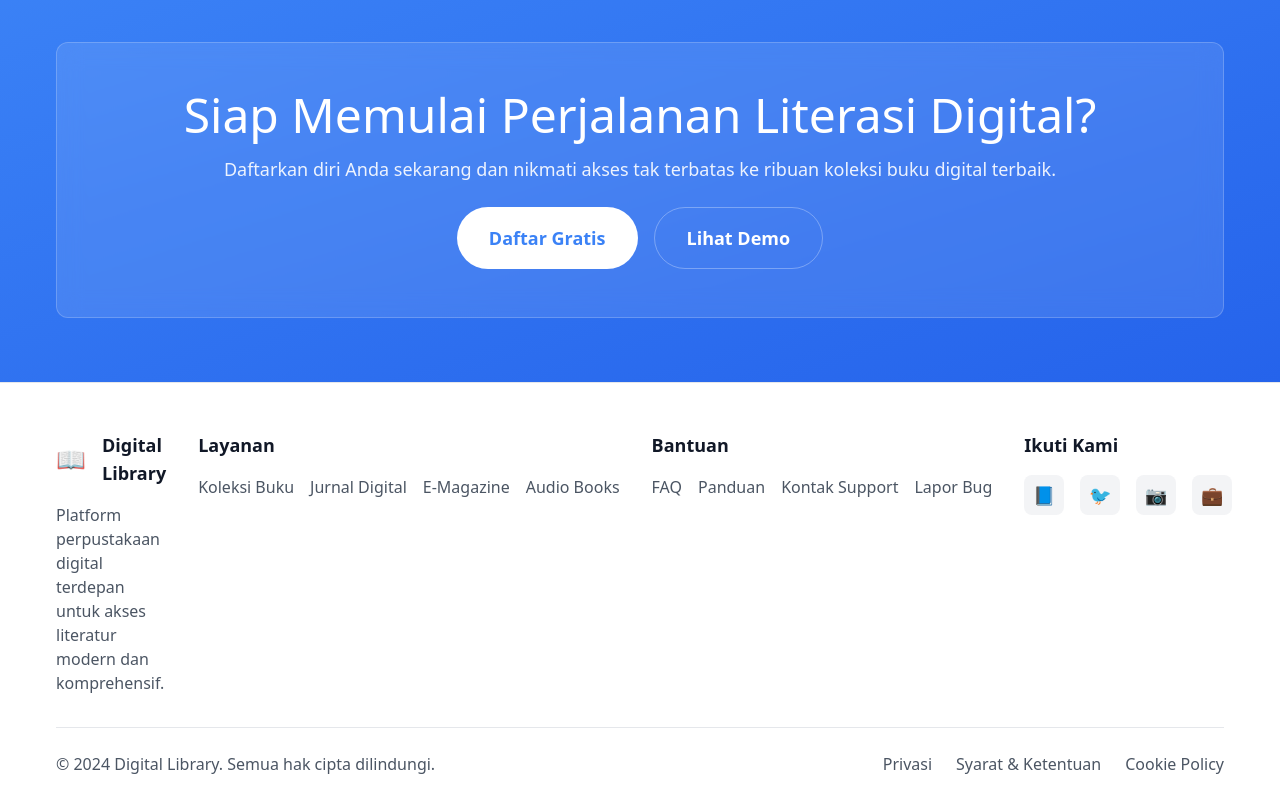
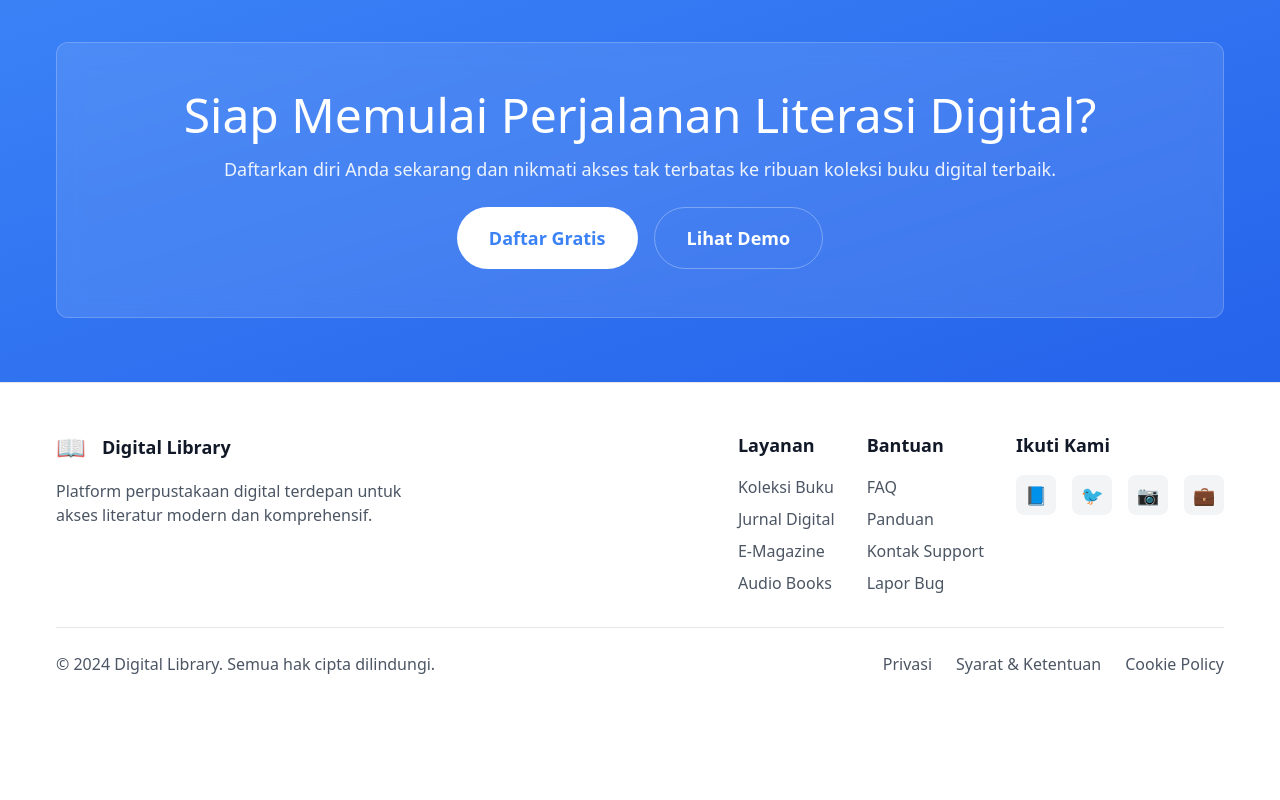
Before and after one commit to Zedts/digital_library_webs, a React (Vite) app: page / in a window 1280 px wide. Shown: the part 3169-3969 px from the top of the page. After the commit the page ends 3869 px from the top, so only its background shows below. Built offline with nearby package versions, Linux system fonts and the light colour scheme.

Commit message:
Fix Footer Dashboard

```diff
--- a/src/pages/Dashboard.jsx
+++ b/src/pages/Dashboard.jsx
@@ -297,7 +297,7 @@ const Dashboard = () => {
       {/* Footer */}
       <footer className="bg-white dark:bg-gray-900 border-t border-gray-200 dark:border-gray-700 pt-12 pb-6">
         <div className="max-w-screen-large mx-auto px-4">
-          <div className="flex flex-col lg:flex-row justify-between items-start gap-8">
+          <div className="flex flex-col lg:flex-row justify-between items-start gap-8 lg:gap-12">
             <div className="flex-1 max-w-sm">
               <div className="flex items-center gap-4 mb-4">
                 <div className="text-2xl">📖</div>
@@ -308,10 +308,10 @@ const Dashboard = () => {
               </p>
             </div>
 
-            <div className="flex flex-col md:flex-row gap-8 items-start">
+            <div className="flex flex-col md:flex-row gap-8 items-start md:items-start">
               <div className="min-w-max">
                 <h4 className="text-lg font-semibold text-gray-900 dark:text-white mb-4">Layanan</h4>
-                <ul className="list-none p-0 flex flex-wrap gap-4">
+                <ul className="list-none p-0 flex flex-col gap-2">
                   <li><a href="#" className="text-gray-600 dark:text-gray-300 no-underline transition-colors duration-300 hover:text-blue-500">Koleksi Buku</a></li>
                   <li><a href="#" className="text-gray-600 dark:text-gray-300 no-underline transition-colors duration-300 hover:text-blue-500">Jurnal Digital</a></li>
                   <li><a href="#" className="text-gray-600 dark:text-gray-300 no-underline transition-colors duration-300 hover:text-blue-500">E-Magazine</a></li>
@@ -321,7 +321,7 @@ const Dashboard = () => {
 
               <div className="min-w-max">
                 <h4 className="text-lg font-semibold text-gray-900 dark:text-white mb-4">Bantuan</h4>
-                <ul className="list-none p-0 flex flex-wrap gap-4">
+                <ul className="list-none p-0 flex flex-col gap-2">
                   <li><a href="#" className="text-gray-600 dark:text-gray-300 no-underline transition-colors duration-300 hover:text-blue-500">FAQ</a></li>
                   <li><a href="#" className="text-gray-600 dark:text-gray-300 no-underline transition-colors duration-300 hover:text-blue-500">Panduan</a></li>
                   <li><a href="#" className="text-gray-600 dark:text-gray-300 no-underline transition-colors duration-300 hover:text-blue-500">Kontak Support</a></li>
@@ -331,7 +331,7 @@ const Dashboard = () => {
 
               <div className="min-w-max">
                 <h4 className="text-lg font-semibold text-gray-900 dark:text-white mb-4">Ikuti Kami</h4>
-                <div className="flex gap-4">
+                <div className="flex flex-wrap gap-4">
                   <a href="#" className="inline-flex items-center justify-center w-10 h-10 bg-gray-100 dark:bg-gray-800 rounded-md text-lg no-underline transition-all duration-300 hover:bg-blue-500 hover:text-white hover:transform hover:-translate-y-1" aria-label="Facebook">📘</a>
                   <a href="#" className="inline-flex items-center justify-center w-10 h-10 bg-gray-100 dark:bg-gray-800 rounded-md text-lg no-underline transition-all duration-300 hover:bg-blue-500 hover:text-white hover:transform hover:-translate-y-1" aria-label="Twitter">🐦</a>
                   <a href="#" className="inline-flex items-center justify-center w-10 h-10 bg-gray-100 dark:bg-gray-800 rounded-md text-lg no-underline transition-all duration-300 hover:bg-blue-500 hover:text-white hover:transform hover:-translate-y-1" aria-label="Instagram">📷</a>
```
